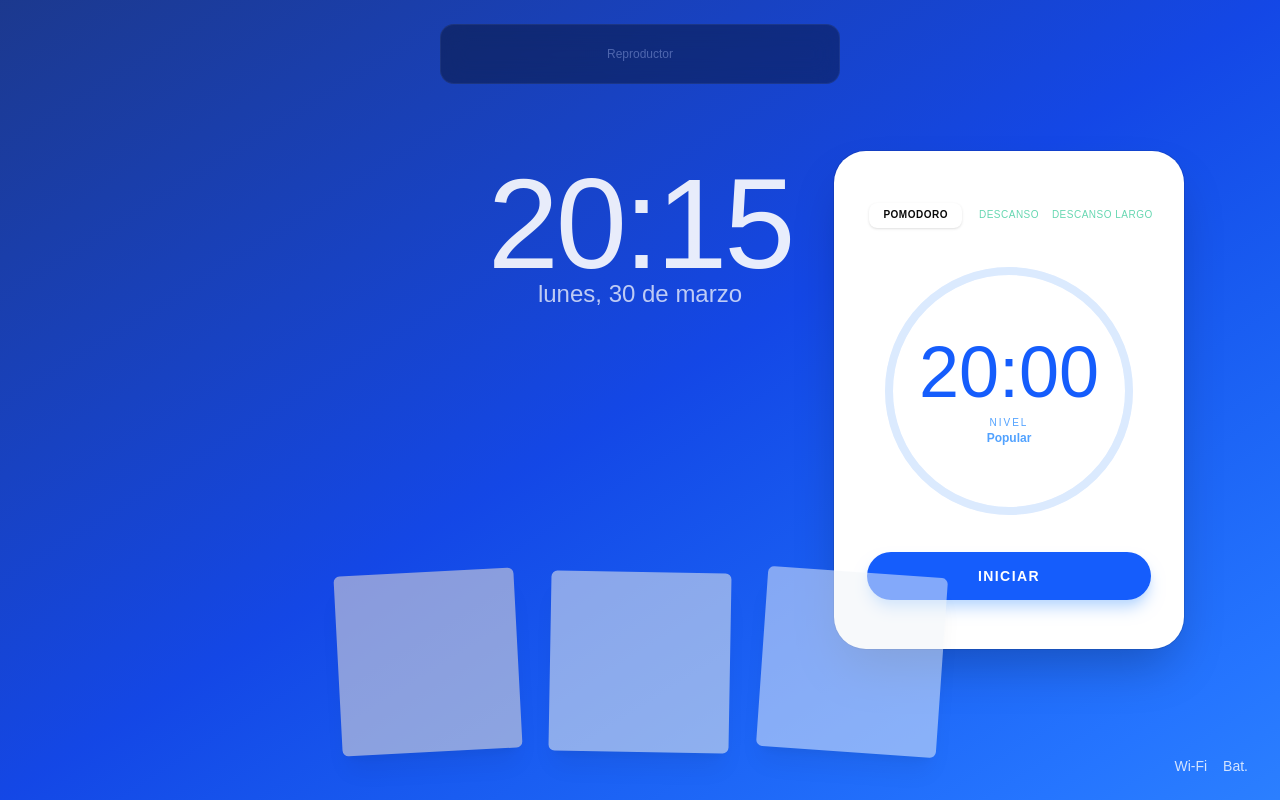
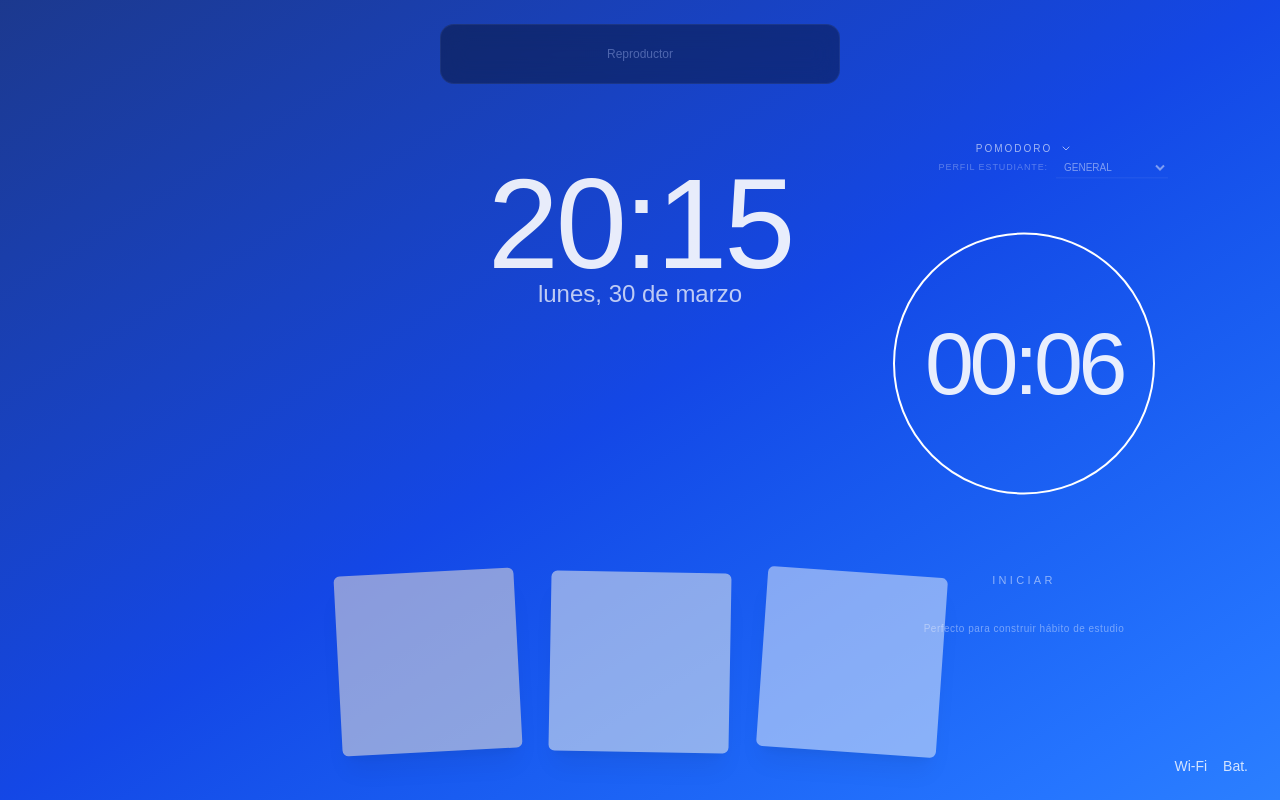
Before and after one commit to Thomicano/Pomody, a React (Vite) app: page / in a window 1280 px wide. Built offline with nearby package versions, Linux system fonts and the light colour scheme.

Commit message:
feat: engine inteligente de pomodoro con perfiles de usuario, ciclos automáticos y persistencia

```diff
--- a/src/components/PomodoroTimer.tsx
+++ b/src/components/PomodoroTimer.tsx
@@ -1,69 +1,346 @@
-import { useState, useEffect } from "react"
-import { Card, CardContent } from "@/components/ui/card"
-import { Button } from "@/components/ui/button"
-import { Tabs, TabsList, TabsTrigger } from "@/components/ui/tabs"
+import { useState, useEffect, useRef } from "react";
+import { ChevronDown } from "lucide-react";
+
+export type StudentProfile = "ingenieria" | "programacion" | "secundaria" | "general";
+
+export interface StudyMethod {
+  id: string;
+  name: string;
+  studyDuration: number;
+  breakDuration: number;
+  recommendedFor: StudentProfile[];
+  description: string;
+}
+
+const STUDY_METHODS: Record<string, StudyMethod> = {
+  pomodoro: {
+    id: "pomodoro",
+    name: "Pomodoro",
+    studyDuration: 0.1 * 60,
+    breakDuration: 5 * 60,
+    recommendedFor: ["secundaria"],
+    description: "Perfecto para construir hábito de estudio",
+  },
+  "50-10": {
+    id: "50-10",
+    name: "50/10",
+    studyDuration: 50 * 60,
+    breakDuration: 10 * 60,
+    recommendedFor: ["programacion", "general"],
+    description: "Ideal para sesiones largas de concentración",
+  },
+  deepwork: {
+    id: "deepwork",
+    name: "Deep Work",
+    studyDuration: 90 * 60,
+    breakDuration: 15 * 60,
+    recommendedFor: ["ingenieria"],
+    description: "Recomendado para problemas complejos de Ingeniería",
+  }
+};
+
+function recommendMethod(profile: string): string {
+  if (profile === "ingenieria") return "deepwork";
+  if (profile === "programacion") return "50-10";
+  if (profile === "secundaria") return "pomodoro";
+  return "pomodoro"; // fallback
+}
+
+// Helper para inicializar estado desde localStorage
+function getSavedState() {
+  const saved = localStorage.getItem("pomodoroState");
+  if (saved) {
+    try {
+      const parsed = JSON.parse(saved);
+      return {
+        methodId: parsed.methodId || null,
+        profile: parsed.profile || "general",
+        isBreak: parsed.isBreak ?? false,
+      };
+    } catch(e) {}
+  }
+  return { methodId: null, profile: "general", isBreak: false };
+}
 
 export default function PomodoroTimer() {
-  const [minutes, setMinutes] = useState(20)
-  const [seconds, setSeconds] = useState(0)
-  const [isActive, setIsActive] = useState(false)
+  const savedState = getSavedState();
+  const defaultProfile = savedState.profile as StudentProfile;
 
+  // Si no hay método guardado manualmente, elegimos el recomendado
+  const initialMethodId = savedState.methodId || recommendMethod(defaultProfile);
+
+  const [profile, setProfile] = useState<StudentProfile>(defaultProfile);
+  const [methodId, setMethodId] = useState<string>(initialMethodId);
+  const [isBreak, setIsBreak] = useState<boolean>(savedState.isBreak);
+
+  const activeMethod = STUDY_METHODS[methodId] || STUDY_METHODS["pomodoro"];
+
+  // El tiempo inicial depende del modo elegido o restaurado
+  const initTime = isBreak ? activeMethod.breakDuration : activeMethod.studyDuration;
+  const [timeLeft, setTimeLeft] = useState(initTime);
+
+  const [isActive, setIsActive] = useState(false);
+  const [isFinished, setIsFinished] = useState(false);
+  const [cycleCount, setCycleCount] = useState(0);
+
+  const [isMenuOpen, setIsMenuOpen] = useState(false);
+  const menuRef = useRef<HTMLDivElement>(null);
+
+  // Guardar contexto en formato persistente
   useEffect(() => {
-    let interval: number | undefined
-    if (isActive) {
-      interval = setInterval(() => {
-        if (seconds > 0) {
-          setSeconds(seconds - 1)
-        } else if (minutes > 0) {
-          setMinutes(minutes - 1)
-          setSeconds(59)
+    localStorage.setItem("pomodoroState", JSON.stringify({
+      methodId, profile, isBreak
+    }));
+  }, [methodId, profile, isBreak]);
+
+  // Selección manual
+  const handleModeSelect = (newMethodId: string) => {
+    setMethodId(newMethodId);
+    setIsBreak(false);
+    setTimeLeft(STUDY_METHODS[newMethodId].studyDuration);
+    setIsActive(false);
+    setIsFinished(false);
+    setIsMenuOpen(false);
+  };
+
+  // Motor principal del temporizador
+  useEffect(() => {
+    let interval: number | undefined;
+
+    if (isActive && timeLeft > 0 && !isFinished) {
+      interval = window.setInterval(() => {
+        setTimeLeft((prev) => prev - 1);
+      }, 1000);
+    } else if (isActive && timeLeft === 0 && !isFinished) {
+      setIsFinished(true); // Activa fase de animación sin apagar isActive
+    }
+
+    return () => {
+      if (interval) window.clearInterval(interval);
+    };
+  }, [isActive, timeLeft, isFinished]);
+
+  // Motor de transición inteligente (Ciclos Automáticos)
+  useEffect(() => {
+    let finishTimeout: number | undefined;
+
+    if (isFinished) {
+      finishTimeout = window.setTimeout(() => {
+        if (!isBreak) {
+          // Iniciar Descanso
+          setIsBreak(true);
+          setTimeLeft(activeMethod.breakDuration);
+          setCycleCount(c => c + 1);
+        } else {
+          // Terminar descanso, nuevo estudio
+          setIsBreak(false);
+          setTimeLeft(activeMethod.studyDuration);
         }
-      }, 1000)
+        setIsFinished(false);
+        // isActive sigue siendo true! El siguiente ciclo arrancará inmediatamente tras la animación.
+      }, 1500);
     }
-    return () => clearInterval(interval)
-  }, [isActive, minutes, seconds])
 
-  const toggleTimer = () => setIsActive(!isActive)
+    return () => {
+      if (finishTimeout) window.clearTimeout(finishTimeout);
+    };
+  }, [isFinished, isBreak, activeMethod]);
+
+  // Gestor del menú flotante
+  useEffect(() => {
+    function handleClickOutside(event: MouseEvent) {
+      if (menuRef.current && !menuRef.current.contains(event.target as Node)) {
+        setIsMenuOpen(false);
+      }
+    }
+    document.addEventListener("mousedown", handleClickOutside);
+    return () => document.removeEventListener("mousedown", handleClickOutside);
+  }, []);
+
+  const toggleTimer = () => {
+    if (!isFinished) {
+      setIsActive(!isActive);
+    }
+  };
+
+  const minutes = Math.floor(timeLeft / 60);
+  const seconds = timeLeft % 60;
+
+  const totalTime = isBreak ? activeMethod.breakDuration : activeMethod.studyDuration;
+  const progress = timeLeft / totalTime;
+
+  const radius = 130;
+  const circumference = 2 * Math.PI * radius;
+  const strokeDashoffset = circumference * (1 - progress);
+
+  // Variables Dinámicas Requeridas para UX Visual
+  const strokeColorClass = isBreak ? "stroke-cyan-300/80" : "stroke-white";
+  const textColorClass = isBreak ? "text-cyan-50/90" : "text-white/90";
+  const ringBgClass = isBreak ? "stroke-cyan-900/40" : "stroke-white/5";
 
   return (
-    <Card className="w-[350px] border-none shadow-2xl rounded-[32px] overflow-hidden bg-white">
-      <CardContent className="p-8 flex flex-col items-center">
-        {/* Selector de Modos */}
-        <Tabs defaultValue="pomodoro" className="w-full mb-8">
-          <TabsList className="grid w-full grid-cols-3 bg-transparent">
-            <TabsTrigger value="pomodoro" className="text-[10px] uppercase tracking-wider text-blue-600 font-bold">Pomodoro</TabsTrigger>
-            <TabsTrigger value="short" className="text-[10px] uppercase tracking-wider text-emerald-500 opacity-60">Descanso</TabsTrigger>
-            <TabsTrigger value="long" className="text-[10px] uppercase tracking-wider text-emerald-500 opacity-60">Descanso largo</TabsTrigger>
-          </TabsList>
-        </Tabs>
+    <div className="flex flex-col items-center justify-center font-sans w-full h-full relative">
 
-        {/* Círculo del Temporizador */}
-        <div className="relative w-64 h-64 flex items-center justify-center mb-8">
-          {/* Círculo de progreso (Estilizado) */}
-          <svg className="absolute w-full h-full transform -rotate-90">
-            <circle cx="128" cy="128" r="120" stroke="currentColor" strokeWidth="8" fill="transparent" className="text-blue-50/50" />
-            <circle cx="128" cy="128" r="120" stroke="currentColor" strokeWidth="8" fill="transparent" strokeDasharray={754} strokeDashoffset={754 * (1 - (minutes * 60 + seconds) / 1200)} className="text-blue-100 transition-all duration-1000" />
-          </svg>
+      {/* Target Selector de Perfil IA Funcional */}
+      <div className="absolute top-4 right-4 flex items-center gap-2 z-50 opacity-50 hover:opacity-100 transition-opacity">
+        <label className="text-[9px] text-white/60 uppercase tracking-widest hidden sm:block">Perfil Estudiante:</label>
+        <select
+          value={profile}
+          onChange={(e) => {
+            const p = e.target.value as StudentProfile;
+            setProfile(p);
+            // Recomendar inmediatamente si no está activo y cambiamos perfil
+            if (!isActive) {
+              const recommended = recommendMethod(p);
+              if (recommended !== methodId) {
+                handleModeSelect(recommended);
+              }
+            }
+          }}
+          className="bg-transparent border-b border-white/20 text-white/90 text-[10px] py-1 px-1 outline-none uppercase cursor-pointer transition-colors"
+        >
+          <option value="general" className="bg-slate-900">General</option>
+          <option value="secundaria" className="bg-slate-900">Secundaria</option>
+          <option value="programacion" className="bg-slate-900">Programación</option>
+          <option value="ingenieria" className="bg-slate-900">Ingeniería</option>
+        </select>
+      </div>
 
-          <div className="text-center z-10">
-            <span className="text-7xl font-light text-blue-600 tabular-nums">
+      {/* Menu Principal de Método */}
+      <div className="relative mb-12 z-20" ref={menuRef}>
+        <button
+          onClick={() => setIsMenuOpen(!isMenuOpen)}
+          className={`flex items-center gap-2 transition-colors uppercase text-[10px] font-medium tracking-[0.2em] ${isBreak ? 'text-cyan-300 pointer-events-none' : 'text-white/60 hover:text-white/90'}`}
+        >
+          {isBreak ? (
+            <span className="tracking-[0.3em] font-light">RELAX</span>
+          ) : (
+            <span>{activeMethod.name}</span>
+          )}
+          {!isBreak && <ChevronDown className={`w-3 h-3 transition-transform duration-500 ease-out flex-shrink-0 ${isMenuOpen ? 'rotate-180' : ''}`} />}
+        </button>
+
+        {!isBreak && (
+          <div
+            className={`absolute top-full mt-6 left-1/2 -translate-x-1/2 w-52 py-2 rounded-2xl bg-white/5 backdrop-blur-xl border border-white/10 shadow-[0_8px_32px_0_rgba(0,0,0,0.1)] overflow-hidden flex flex-col pointer-events-auto transition-all duration-300 origin-top
+              ${isMenuOpen ? 'opacity-100 scale-100 translate-y-0' : 'opacity-0 scale-95 -translate-y-2 pointer-events-none'}
+            `}
+          >
+            {Object.values(STUDY_METHODS).map((m) => (
+              <button
+                key={m.id}
+                onClick={() => handleModeSelect(m.id)}
+                className={`px-5 py-4 text-[10px] uppercase tracking-[0.1em] text-left transition-colors duration-200 border-b border-white/5 last:border-0 ${
+                  methodId === m.id
+                    ? 'bg-white/10 text-white font-semibold'
+                    : 'text-white/50 hover:bg-white/10 hover:text-white'
+                }`}
+              >
+                {m.name}
+              </button>
+            ))}
+          </div>
+        )}
+      </div>
+
+      {/* Timer Display */}
+      <div className="relative w-[320px] h-[320px] flex items-center justify-center mb-10">
+        <svg
+          className="absolute w-full h-full transform -rotate-90 pointer-events-none overflow-visible"
+          viewBox="0 0 320 320"
+        >
+          {/* Background Ring */}
+          <circle
+            cx="160" cy="160" r={radius}
+            className={`${ringBgClass} transition-colors duration-1000`}
+            strokeWidth="0.75" fill="transparent"
+          />
+
+          {/* Progress Ring */}
+          <circle
+            cx="160" cy="160" r={radius}
+            className={`
+              transition-all duration-1000 ease-linear
+              ${strokeColorClass}
+              ${isFinished ? 'opacity-0' : 'opacity-100'}
+            `}
+            style={{
+              strokeDasharray: circumference,
+              strokeDashoffset: strokeDashoffset,
+            }}
+            strokeWidth="2"
+            fill="transparent"
+            strokeLinecap="round"
+          />
+
+          {/* Expansive Pulse Effect on Transition */}
+          <circle
+            cx="160" cy="160" r={radius}
+            className={`
+              ${strokeColorClass} transition-all duration-1500 ease-out
+              ${isFinished ? 'opacity-0 scale-[1.3]' : 'opacity-0 scale-100'}
+            `}
+            style={{ transformOrigin: '160px 160px' }}
+            strokeWidth="2.5"
+            fill="transparent"
+          />
+        </svg>
+
+        {/* Dynamic Center Text */}
+        <div className="absolute flex flex-col items-center justify-center">
+          <div
+            className={`transition-all duration-700 ease-out absolute flex flex-col items-center justify-center ${
+              isFinished ? 'opacity-0 scale-95 blur-sm' : 'opacity-100 scale-100 blur-0'
+            }`}
+          >
+            <span className={`text-[5.5rem] font-extralight tracking-tighter tabular-nums leading-none transition-colors duration-1000 ${textColorClass}`}>
               {String(minutes).padStart(2, '0')}:{String(seconds).padStart(2, '0')}
             </span>
-            <div className="flex flex-col mt-2 text-blue-400">
-                <span className="text-[10px] uppercase tracking-[0.2em] font-medium">Nivel</span>
-                <span className="text-xs font-bold">Popular</span>
-            </div>
+          </div>
+
+          <div
+            className={`absolute transition-all duration-700 ease-out ${
+              isFinished ? 'opacity-100 scale-100 blur-0' : 'opacity-0 scale-105 blur-sm pointer-events-none'
+            }`}
+          >
+            <span className={`text-[1.35rem] font-light tracking-[0.3em] uppercase ${textColorClass}`}>
+              {isBreak ? "¡A ESTUDIAR!" : "¡TIEMPO!"}
+            </span>
           </div>
         </div>
+      </div>
 
-        {/* Botón Iniciar */}
-        <Button
+      {/* Start Control & Feedback Panel */}
+      <div className="flex flex-col items-center h-24">
+        <button
           onClick={toggleTimer}
-          className="w-full py-6 bg-blue-600 hover:bg-blue-700 text-white rounded-full text-sm font-bold tracking-widest uppercase shadow-lg shadow-blue-200"
+          className={`uppercase tracking-[0.3em] text-[11px] font-light transition-all duration-500 relative group overflow-hidden ${
+            isBreak ? 'text-cyan-300 hover:text-cyan-100' : 'text-white/50 hover:text-white/90'
+          } ${
+            isFinished ? 'opacity-0 translate-y-4 pointer-events-none' : 'opacity-100 translate-y-0'
+          }`}
         >
-          {isActive ? "Pausar" : "Iniciar"}
-        </Button>
-      </CardContent>
-    </Card>
-  )
+          <span className="relative z-10 px-6 py-2 block">
+            {isActive ? "Pausar" : (isBreak ? "Reanudar Descanso" : "Iniciar")}
+          </span>
+          <div className={`absolute bottom-1 left-0 w-full h-[1px] scale-x-0 group-hover:scale-x-100 transition-transform duration-500 origin-center ${
+            isBreak ? 'bg-cyan-300' : 'bg-white/30'
+          }`} />
+        </button>
+
+        {/* Contextual description - Visible when timer is not active */}
+        <div className={`mt-6 text-center max-w-xs transition-all duration-700 ${!isActive ? 'opacity-100 translate-y-0' : 'opacity-0 translate-y-2 pointer-events-none'}`}>
+          <span className="text-[10px] text-white/40 tracking-[0.05em] font-light leading-relaxed block px-4 text-center">
+            {activeMethod.description}
+          </span>
+          {!isBreak && cycleCount > 0 && (
+            <span className="text-[9px] text-cyan-200/50 tracking-widest uppercase mt-2 block">
+              Ciclos completados: {cycleCount}
+            </span>
+          )}
+        </div>
+      </div>
+
+    </div>
+  );
 }
```
